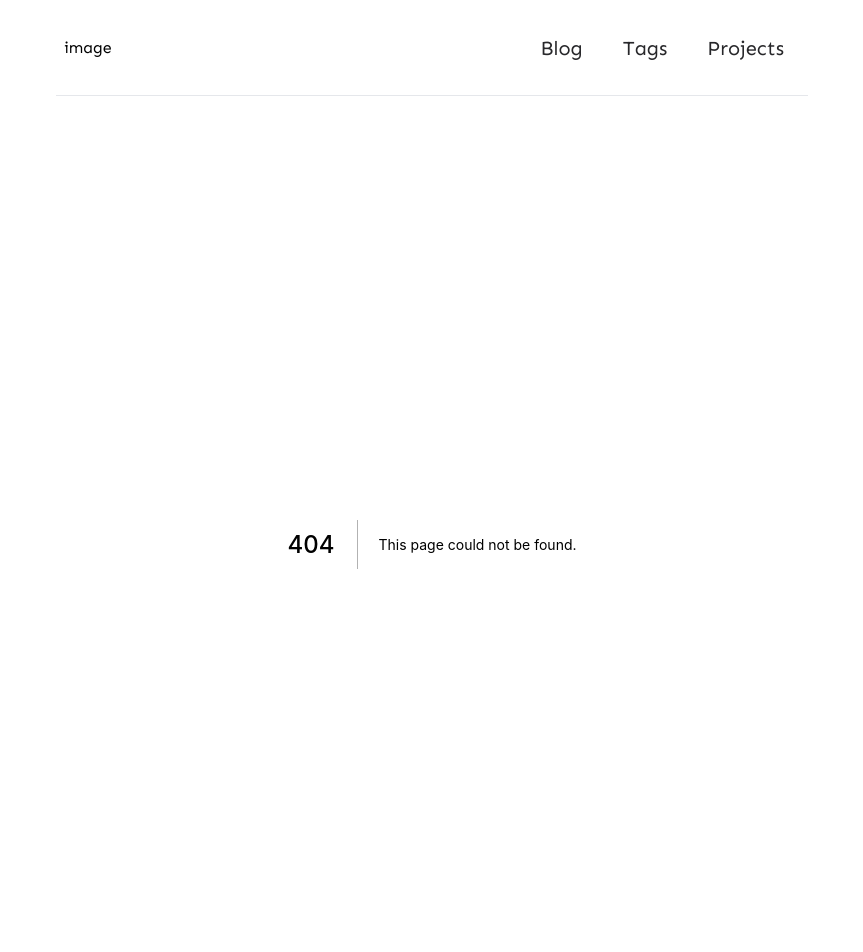
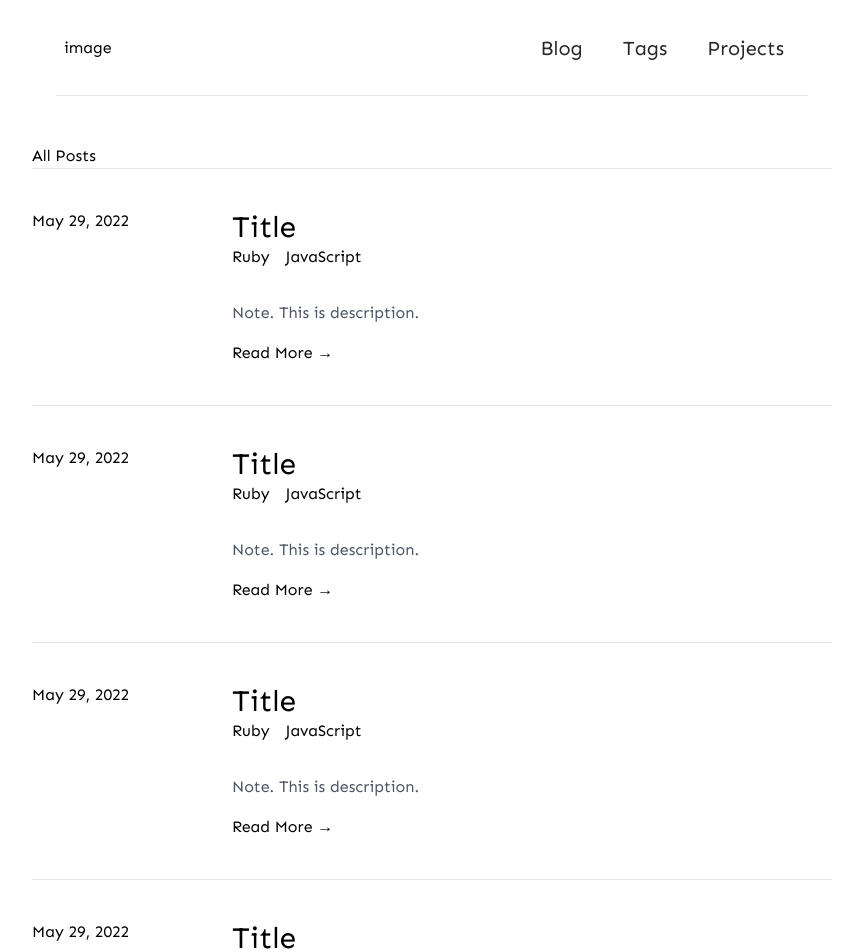
Before and after one commit to Watakumi/Watakumi-blog-next, a Next.js app: page /blog in a window 1280 px wide. Before the commit this address had no page. Shown: the top 952 px of the page, without its empty margins (208-1071 px from the left). Built offline with nearby package versions, Linux system fonts and the light colour scheme.

Commit message:
/blog の追加

```diff
--- /dev/null
+++ b/pages/blog/index.tsx
@@ -0,0 +1,14 @@
+import { Card } from '../../components/Card';
+
+export default function Blog(): JSX.Element {
+  return (
+    <div>
+      <h1>All Posts</h1>
+      <Card />
+      <Card />
+      <Card />
+      <Card />
+      <Card />
+    </div>
+  );
+}
```
